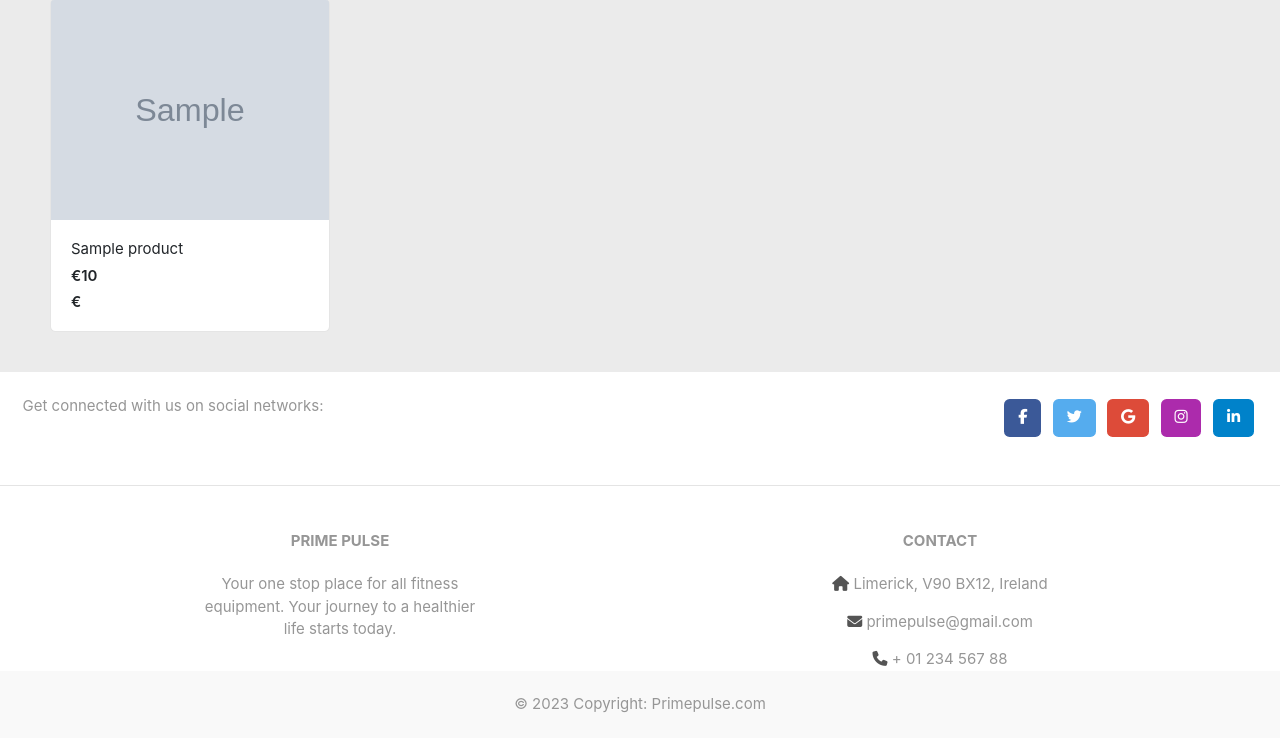
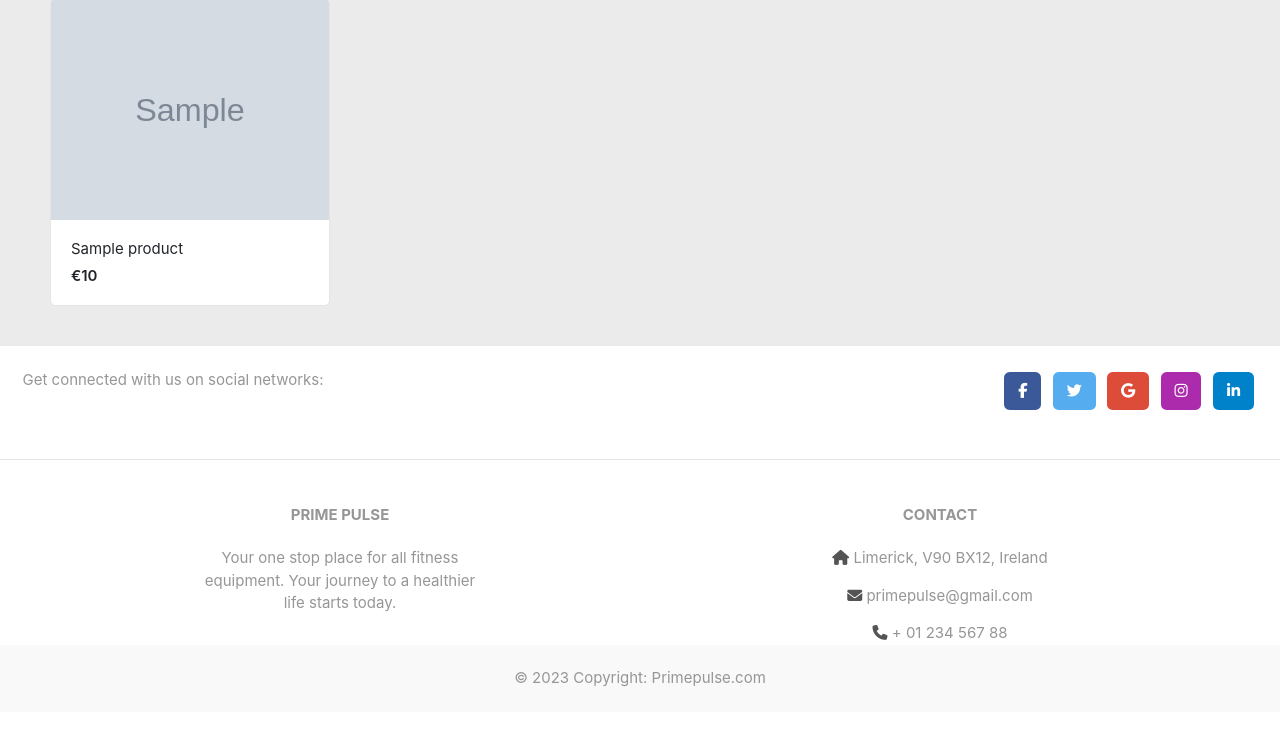
Before and after one commit to kev-n14/Prime-Pulse_PP5, a Django app: page / in a window 1280 px wide. Shown: the part 675-1413 px from the top of the page. After the commit the page ends 1362 px from the top, so only its background shows below. Run offline with Django 3.2, Linux system fonts and the light colour scheme; tables that the repository leaves empty hold one stand-in row (values such as "Sample post"); grey boxes marked "Sample" are stand-in pictures; parts of the project's set-up code (start-up, migrations or seed data) failed here and were passed over; some libraries are stand-ins or nearby versions.

Commit message:
fix error on index page

```diff
--- a/templates/index.html
+++ b/templates/index.html
@@ -26,7 +26,6 @@
                     <figcaption class="info-wrap">
                         <a href="{{product.get_url}}" class="title">{{product.product_name}}</a>
                         <div class="price mt-1">€{{product.price}}</div>
-                        <div class="price mt-1">€{{1.price}}</div>
                     </figcaption>
                 </div>
             </div>
```
